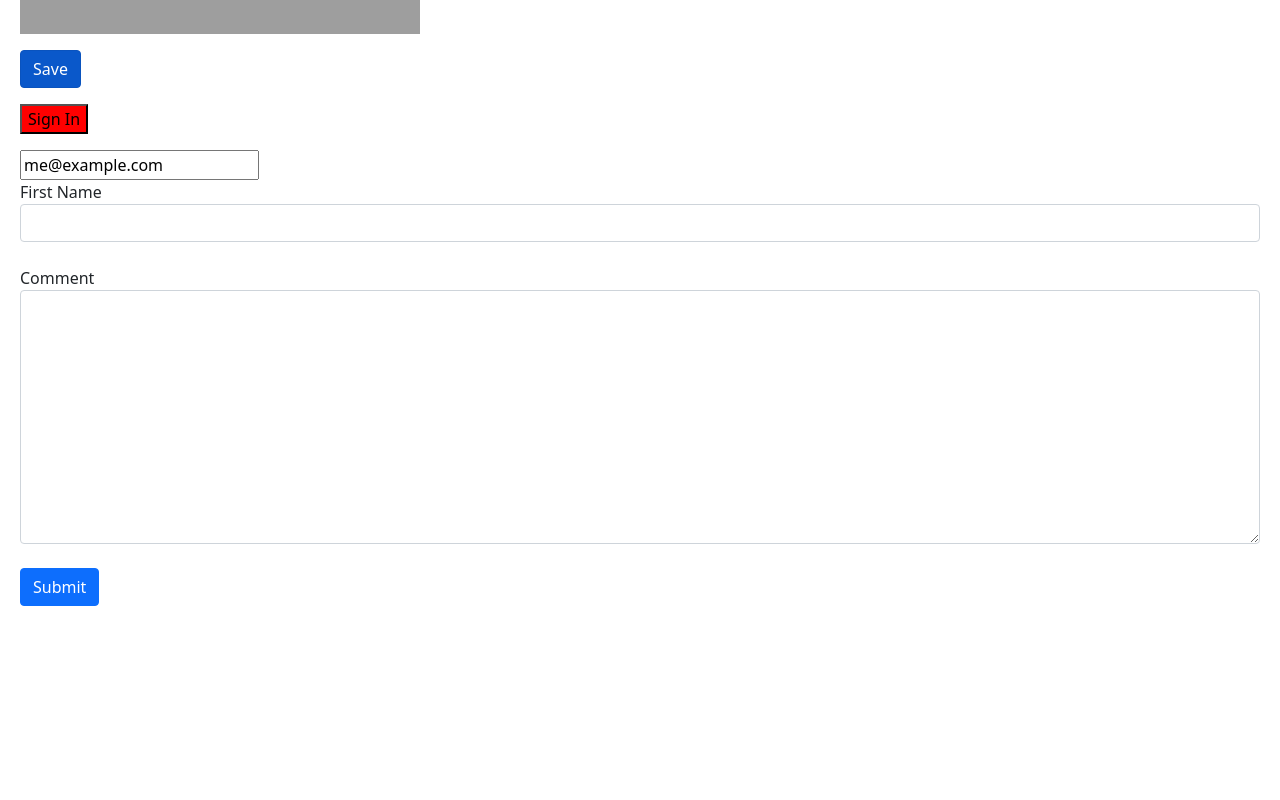
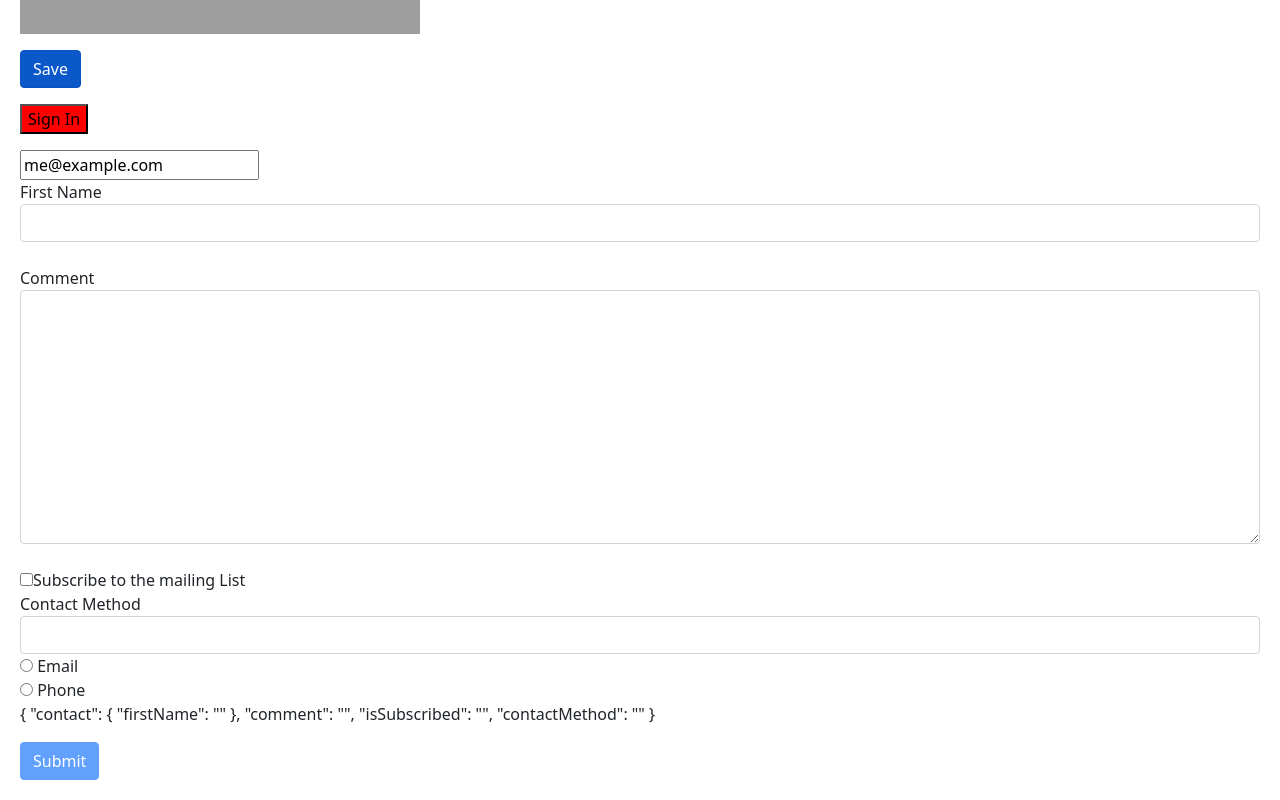
Before and after one commit to Mahfuz-Zaman/Angular-Fundamentals, an Angular app: page / in a window 1280 px wide. Shown: the part 467-1267 px from the top of the page. Before the commit the page ends 1093 px from the top, so only its background shows below. Built offline with nearby package versions, Linux system fonts and the light colour scheme; grey boxes are pictures that could not be loaded.

Commit message:
radio button

```diff
--- a/src/app/contact-form/contact-form.component.html
+++ b/src/app/contact-form/contact-form.component.html
@@ -1,4 +1,5 @@
-<form>
+<form #f="ngForm" (ngSubmit)="submit(f)">
+    <div ngModelGroup="contact" #contact="ngModelGroup">
         <div class="form-group">
             <label for="firstName">First Name</label>
             <input required minlength="3" maxlength="10" pattern="banana" ngModel name="firstName" #firstName="ngModel"
@@ -10,11 +11,34 @@
                 <div *ngIf="firstName.errors.pattern">First Name doesn't match the pattern</div>
             </div>
         </div>
+    </div>
+
     <br>
     <div class="form-group">
         <label for="comment">Comment</label>
         <textarea ngModel name="comment" id="comment" cols="30" rows="10" class="form-control"></textarea>
     </div>
     <br>
-    <button class="btn btn-primary">Submit</button>
+    <div class="checkbox"><label>
+            <input type="checkbox" ngModel name="isSubscribed">Subscribe to the mailing List
+        </label>
+    </div>
+    <div class="form-group">
+        <label for="contactMethod">Contact Method</label>
+        <select ngModel name="contactMethod" id="contactMethod" class="form-control">
+            <option value=""></option>
+            <option *ngFor="let method of contactMethods" [value]="method.id">{{method.name}}</option>
+        </select>
+    </div>
+
+    <div *ngFor="let method of contactMethods" class="radio">
+        <label>
+            <input ngModel type="radio" name="contactMethod" [value]="method.id"> {{method.name}}
+        </label>
+    </div>
+
+    <p>
+        {{f.value | json}}
+    </p>
+    <button [disabled]="!f.valid" class="btn btn-primary">Submit</button>
 </form>
--- a/src/app/contact-form/contact-form.component.ts
+++ b/src/app/contact-form/contact-form.component.ts
@@ -6,7 +6,15 @@ import { Component } from '@angular/core';
   styleUrls: ['./contact-form.component.scss'],
 })
 export class ContactFormComponent {
+  contactMethods = [
+    { id: 1, name: 'Email' },
+    { id: 2, name: 'Phone' },
+  ];
+
   log(x: any) {
     console.log(x);
   }
+  submit(f: any) {
+    f.value;
+  }
 }
```
Lines whose indentation alone changed are shown as unchanged.
